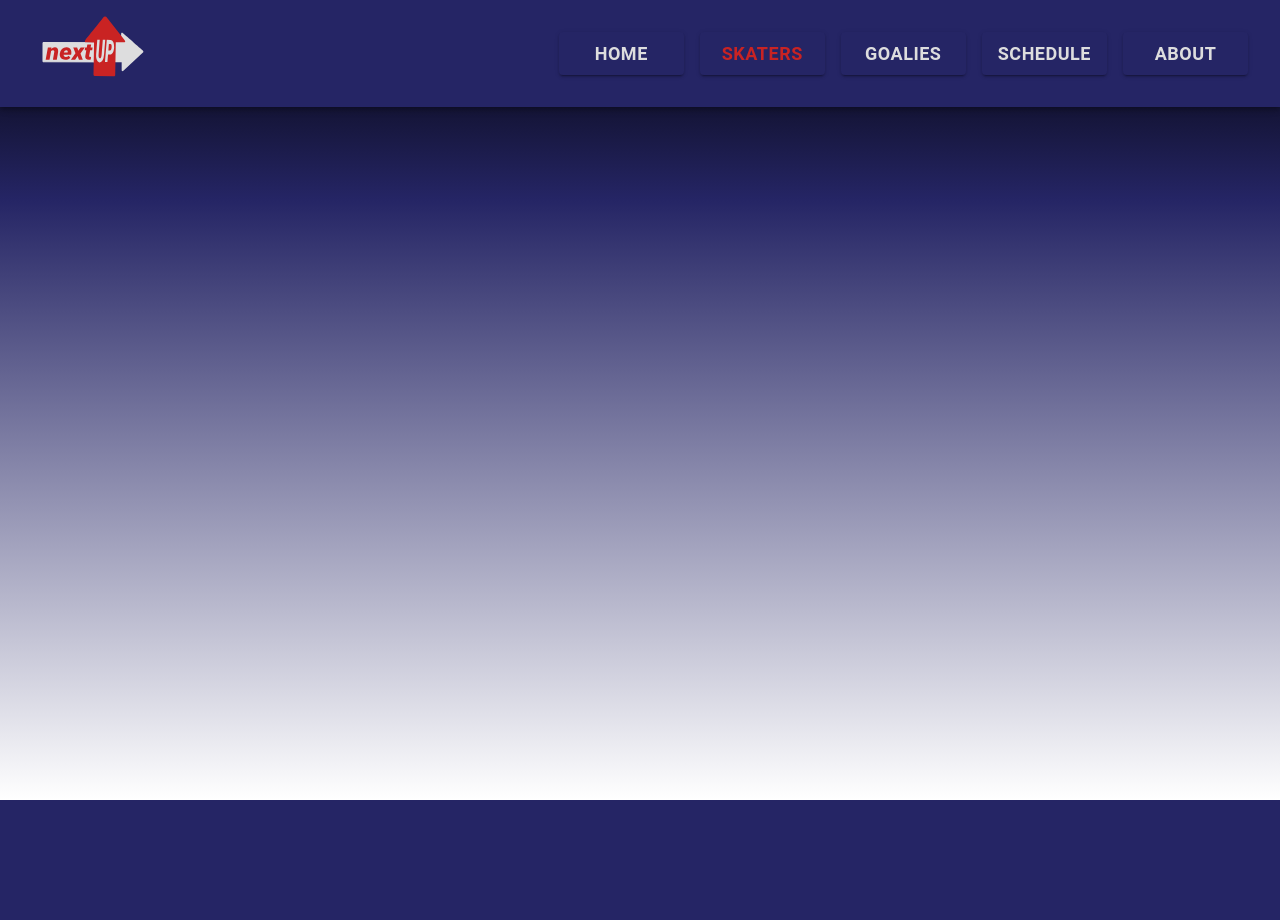
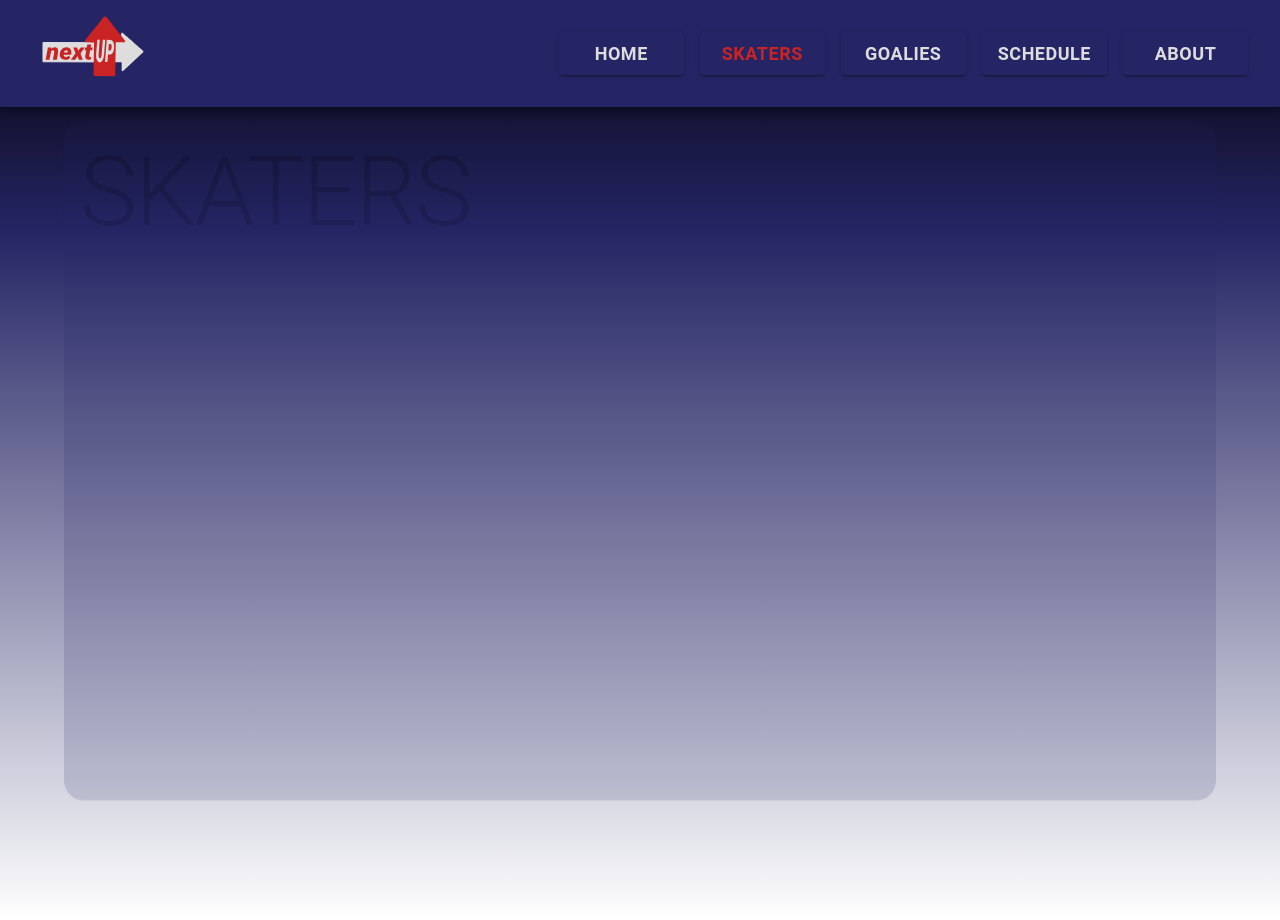
Before and after one commit to apreynolds1989/nextUP, a React (Create React App) app: page /skaters in a window 1280 px wide. Before the commit the page ends 800 px from the top, so only its background shows below. Built offline with nearby package versions, Linux system fonts and the light colour scheme.

Commit message:
Added outer card to Skaters component; added theming for outerCard in theme.js

```diff
--- a/src/assets/theme.js
+++ b/src/assets/theme.js
@@ -35,3 +35,16 @@ export const darkTheme = createTheme({
         },
     },
 });
+
+export const skatersSx = {
+    outerCard: {
+        borderRadius: 5,
+        margin: 'auto',
+        marginTop: 15,
+        minWidth: '90%',
+        maxWidth: '500px',
+        minHeight: '85vh',
+        backgroundColor: palette.gtBlue,
+        opacity: '15%',
+    },
+};
--- a/src/pages/Skaters.jsx
+++ b/src/pages/Skaters.jsx
@@ -1,5 +1,18 @@
 import React from 'react';
+import { Card, CardContent, Typography } from '@mui/material';
+import { palette } from '../assets/theme';
+import { skatersSx } from '../assets/theme';
 
 export const Skaters = () => {
-    return <div>Hello World</div>;
+    return (
+        <Card sx={skatersSx.outerCard}>
+            <CardContent>
+                <Typography variant='h1'>SKATERS</Typography>
+            </CardContent>
+        </Card>
+    );
 };
+
+// PLAYER IMAGES:
+
+// http://nhl.bamcontent.com/images/headshots/current/168x168/{player_id}.jpg
```
